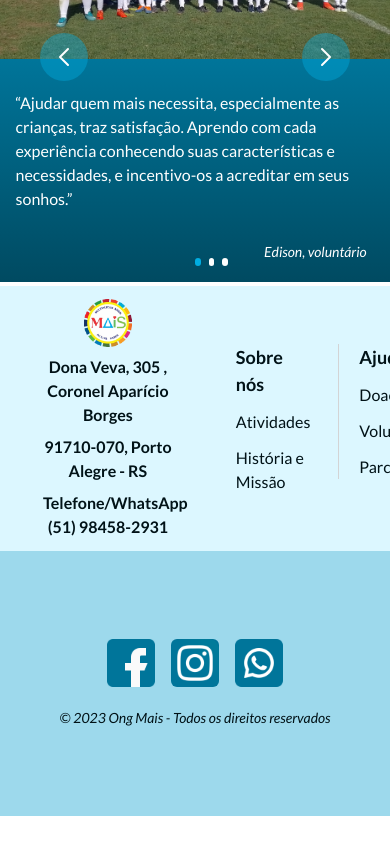
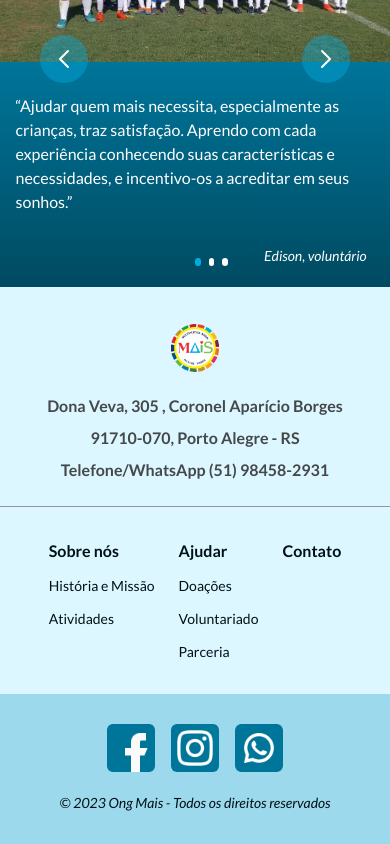
Before and after one commit to ONG-Mais/website-front-end, a Next.js app: page / in a window 390 px wide. Shown: the part 2671-3515 px from the top of the page. Before the commit the page ends 3487 px from the top, so only its background shows below. Built offline with nearby package versions, Linux system fonts and the light colour scheme.

Commit message:
feat: makes the footer and the feedbacks responsive. changes the breakpoint to start on 950px.

```diff
--- a/src/GlobalComponents/Footer/index.tsx
+++ b/src/GlobalComponents/Footer/index.tsx
@@ -12,12 +12,12 @@ const navItems = [
     to: "/sobre-nos",
     subPages: [
       {
+        title: "História e Missão",
+        to: "/sobre-nos/historia-e-missao",
+      },
+      {
         title: "Atividades",
         to: "/sobre-nos/atividades",
-      },
-      {
-        title: "História e Missão",
-        to: "/sobre-nos/historia-e-missao",
       },
     ],
   },
@@ -70,22 +70,28 @@ const social = [
 
 export default function Footer() {
   return (
-    <footer className="flex flex-col h-[530px] text-neutral-900">
-      <div className="flex w-full h-1/2 bg-primary-100 items-center">
-        <div id="marca" className="flex flex-col w-1/3 mx-r11 text-center gap-2 font-semibold">
-          <img src={logo.src} alt="logo" className="w-12 self-center" />
+    <footer className="flex flex-col h-[530px] sm:h-fit text-neutral-900">
+      <div className="flex sm:flex-col w-full h-1/2 bg-primary-100 items-center">
+        <div
+          id="marca"
+          className="flex flex-col w-1/3 sm:w-full mx-r11 sm:mx-r6 text-center gap-2 font-semibold sm:text-pm sm:text-neutral-700 sm:border-b-neutral-400 sm:border-b sm:p-6"
+        >
+          <img src={logo.src} alt="logo" className="w-12 self-center sm:my-r4" />
           <p>Dona Veva, 305 , Coronel Aparício Borges</p>
           <p>91710-070, Porto Alegre - RS</p>
           <p>Telefone/WhatsApp (51) 98458-2931</p>
         </div>
-        <nav className="flex w-2/3 gap-2 mr-r11  [&>*:nth-of-type(1)]:border-0">
+        <nav className="flex w-2/3 sm:w-full gap-2 mr-r11 sm:mx-r6 [&>*:nth-of-type(1)]:border-0 sm:text-start sm:py-6 sm:justify-center">
           {navItems.map((item) => (
-            <div key={item.id} className="flex flex-col gap-3 h-fit border-l border-l-neutral-200 px-5">
-              <Link href={item.to} className="font-bold text-pl ">
+            <div
+              key={item.id}
+              className="flex flex-col gap-3 h-fit border-l border-l-neutral-200 px-5 sm:p-2 sm:border-0"
+            >
+              <Link href={item.to} className="font-bold text-pl sm:text-pm ">
                 {item.title}
               </Link>
               {item.subPages?.map((sub) => (
-                <Link key={sub.title} href={sub.to} className="text-pm">
+                <Link key={sub.title} href={sub.to} className="text-pm sm:text-ps sm:text-start">
                   {sub.title}
                 </Link>
               ))}
@@ -93,7 +99,7 @@ export default function Footer() {
           ))}
         </nav>
       </div>
-      <div className="w-full h-1/2  bg-primary-300 gap-5 flex flex-col justify-center items-center">
+      <div className="w-full h-1/2 sm:h-[150px] bg-primary-300 gap-5 flex flex-col justify-center items-center">
         <div className="flex gap-4 justify-center items-center">
           {social.map((item) => (
             <Image src={item.icon} alt={item.title} key={item.id} />
--- a/src/app/UI/Feedbacks/index.tsx
+++ b/src/app/UI/Feedbacks/index.tsx
@@ -37,7 +37,7 @@ export default function Feedbacks() {
       {data.map((item, idx) => (
         <div
           key={item.id}
-          className={`w-full h-full flex absolute sm:flex-col-reverse sm:h-[445px] ${
+          className={`w-full h-full flex absolute sm:flex-col-reverse sm:h-[450px] ${
             idx === current ? "visible" : "invisible"
           }`}
         >
--- a/tailwind.config.ts
+++ b/tailwind.config.ts
@@ -9,7 +9,7 @@ const config: Config = {
   ],
   theme: {
     screens: {
-      sm: { max: "435px" },
+      sm: { max: "950px" },
     },
     fontSize: {
       dlxl: "52px",
```
